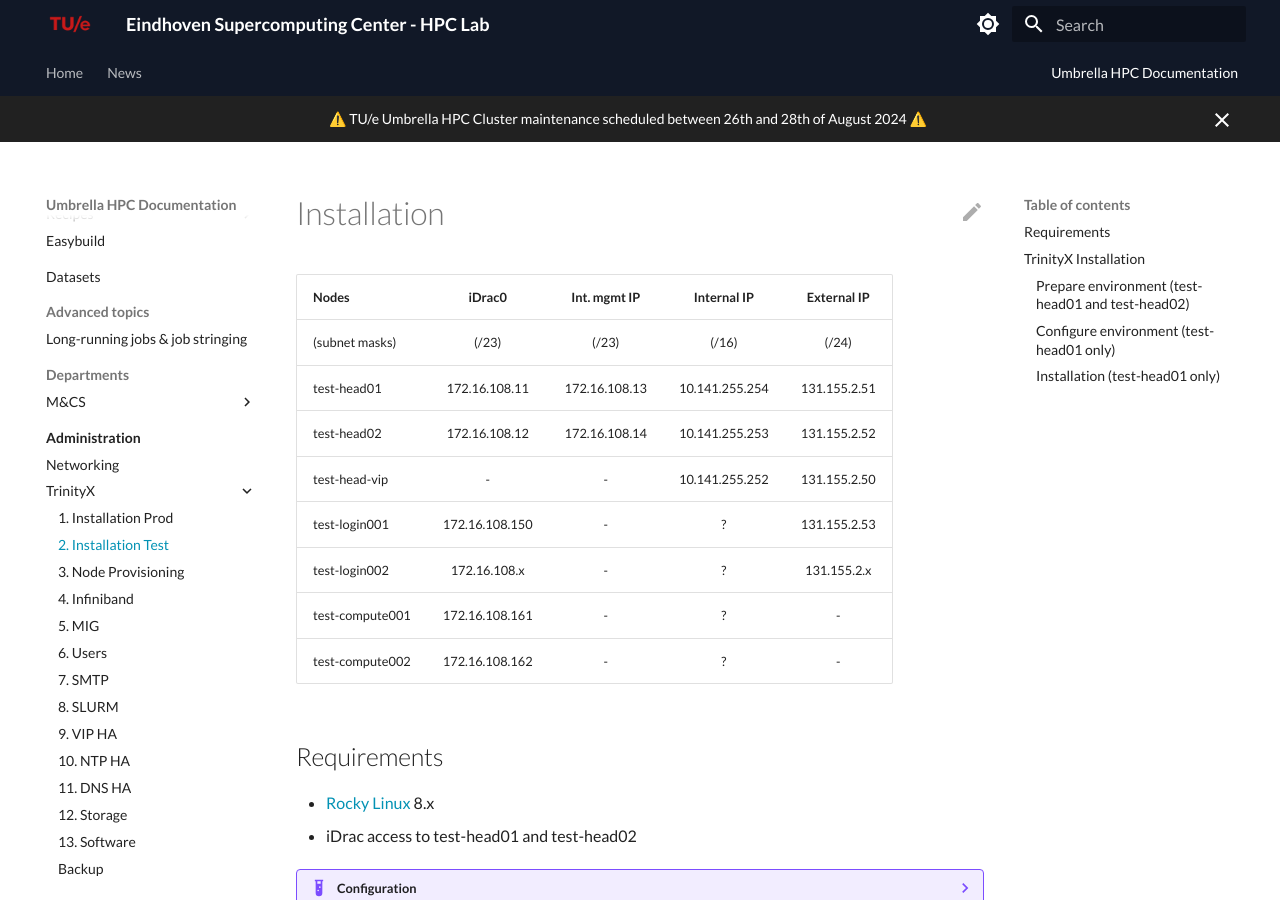
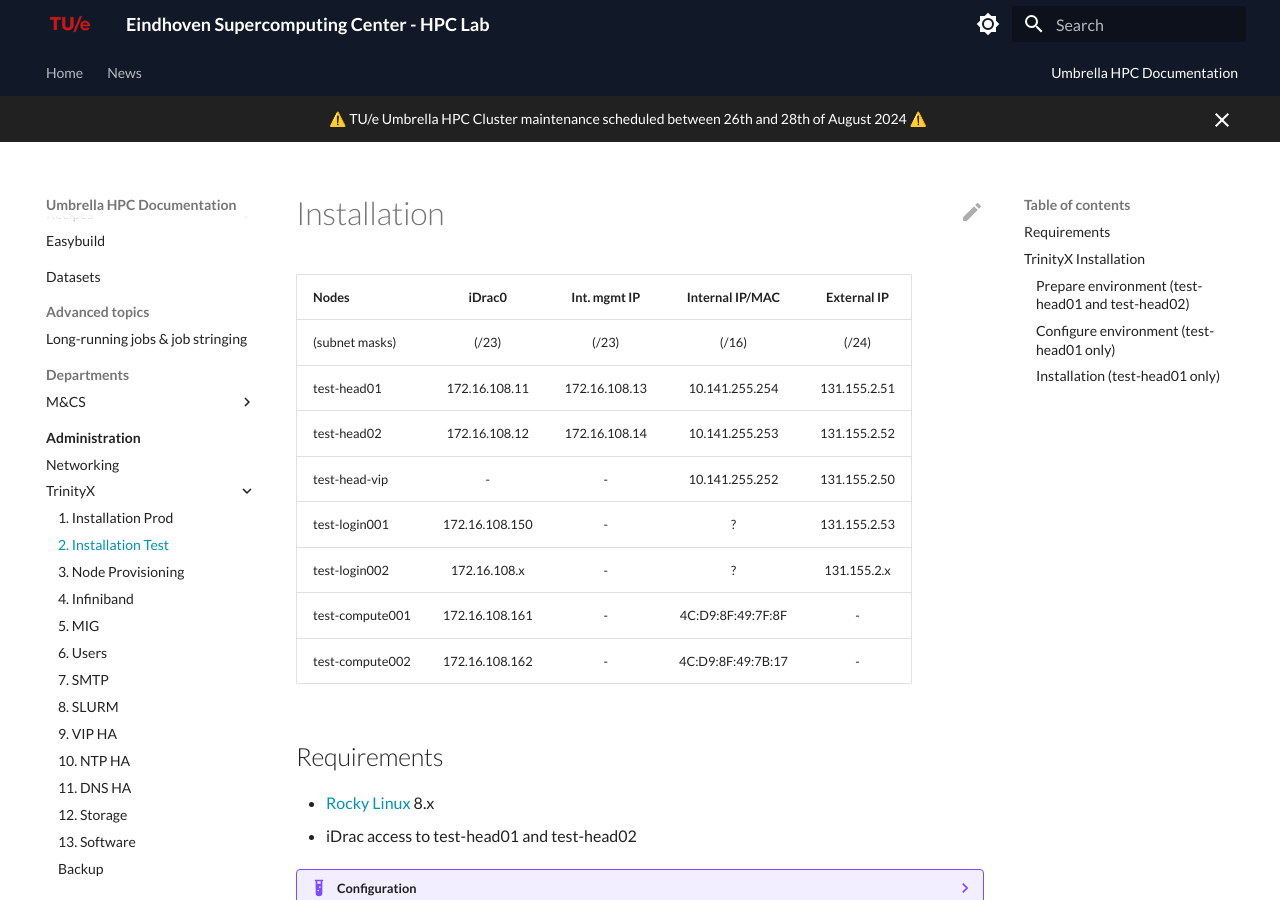
Before and after one commit to gferhpc/supercomputing.tue.nl, an MkDocs documentation site: the page built from pages/documentation/administration/trinityx/test-installation.md, in a window 1280 px wide and 900 px high. Built offline with MkDocs 1.6.1 and Material for MkDocs 9.7.7, drawn with Linux system fonts in a browser that asks for light colours.

Commit message:
Update test-installation.md

```diff
--- a/pages/documentation/administration/trinityx/test-installation.md
+++ b/pages/documentation/administration/trinityx/test-installation.md
@@ -1,6 +1,6 @@
 # Installation
 
-| Nodes                 |      iDrac0    |  Int. mgmt IP  |   Internal IP  | External IP   |
+| Nodes                 |      iDrac0    |  Int. mgmt IP  |   Internal IP/MAC  | External IP   |
 |:----------------------|:--------------:|:--------------:|:--------------:|:-------------:|
 | (subnet masks)        |     (/23)      |     (/23)      |     (/16)      |     (/24)     |
 | test-head01           | 172.16.108.11  | 172.16.108.13  | 10.141.255.254 | 131.155.2.51  |
@@ -8,8 +8,8 @@
 | test-head-vip         |       -        |       -        | 10.141.255.252 | 131.155.2.50  |
 | test-login001         | 172.16.108.150 |       -        |       ?        | 131.155.2.53  |
 | test-login002         | 172.16.108.x |       -        |       ?        | 131.155.2.x  |
-| test-compute001       | 172.16.108.161 |       -        |       ?        |      -        |
-| test-compute002       | 172.16.108.162 |       -        |       ?        |      -        |
+| test-compute001       | 172.16.108.161 |       -        | 4C:D9:8F:49:7F:8F |      -        |
+| test-compute002       | 172.16.108.162 |       -        |  4C:D9:8F:49:7B:17 |      -        |
 
 ## Requirements
 
```
